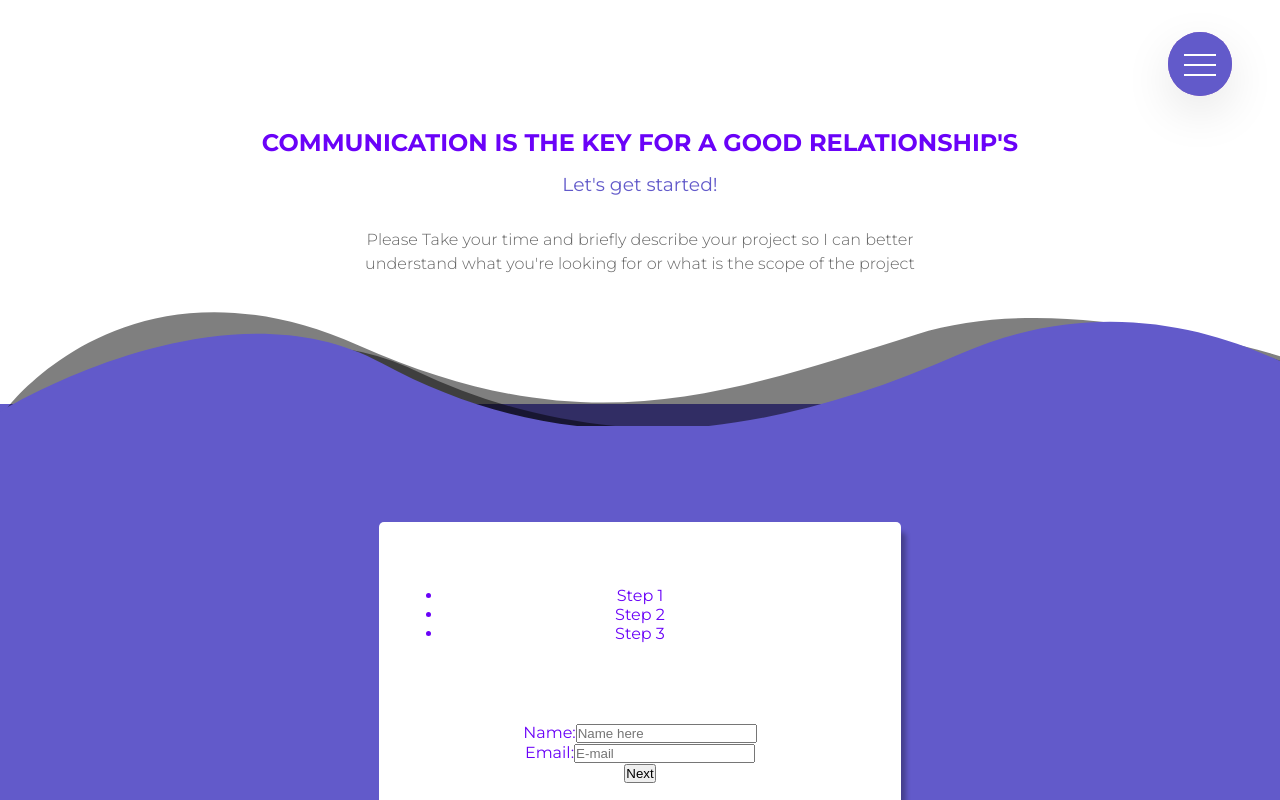
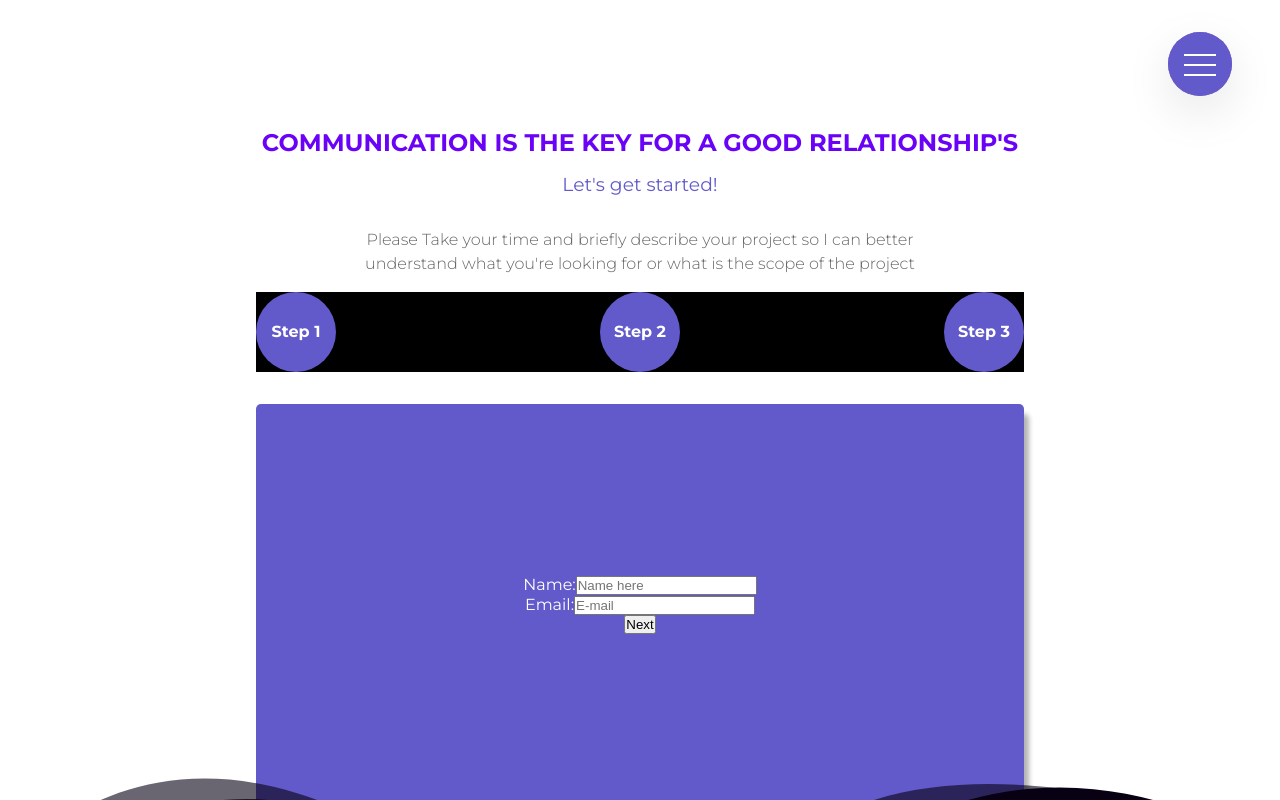
Before and after one commit to leamsigc/leamsigc-react-portfolio, a React (Vite) app: page /contact in a window 1280 px wide. Shown: the top 800 px of the page. Built offline with nearby package versions, Linux system fonts and the light colour scheme.

Commit message:
working on css form and steps views

```diff
--- a/src/components/Form/index.js
+++ b/src/components/Form/index.js
@@ -78,7 +78,7 @@ export default class index extends Component {
 		return (
 			<div className="form__container">
 				<div className="form__container--box">
-					<ul>
+					<ul className="form__container--steps">
 						<li>Step 1</li>
 						<li>Step 2</li>
 						<li>Step 3</li>
@@ -88,7 +88,7 @@ export default class index extends Component {
 						{this.checkSteps(step, values)}
 					</form>
 				</div>
-				<SVGWaves />
+				{/* <SVGWaves /> */}
 			</div>
 		);
 	}
--- a/src/components/SVGWaves.js
+++ b/src/components/SVGWaves.js
@@ -2,8 +2,8 @@ import React from 'react';
 
 export default function SVGWaves() {
 	return (
-		<div className="svg__container" >
-			<svg xmlns="http://www.w3.org/2000/svg" width="110%" height="150" viewBox="0 0 2721.654 150.256">
+		<div className="svg__container">
+			<svg xmlns="http://www.w3.org/2000/svg" width="105%" height="220" viewBox="0 0 2721.654 180.256">
 				<defs />
 				<g id="Group_456" data-name="Group 456" transform="translate(62.218 -778)">
 					<g id="white_wave" data-name="white wave" transform="translate(-195.218 765)">
--- a/src/sass/Components/BreakPoint.sass
+++ b/src/sass/Components/BreakPoint.sass
@@ -6,7 +6,7 @@
 
 
   @else if $breakpoint == "medium"
-    @media (max-width: 992px)
+    @media (max-width: 1200px)
       @content
 
   @else if $breakpoint == "large"
--- a/src/sass/Components/SvgWves.sass
+++ b/src/sass/Components/SvgWves.sass
@@ -5,8 +5,10 @@
     bottom: -5px
     right:0
     left: 0
+    @include respond-to(medium)
+        bottom: -3rem
     @include respond-to(small)
-        bottom: -3rem
+        bottom: -5.7rem
 .cls-1
   fill: rgba(255,255,255,0.04)
 .cls-2
--- a/src/sass/Components/pages/ContactPage.sass
+++ b/src/sass/Components/pages/ContactPage.sass
@@ -1,26 +1,52 @@
 .contact__page
     padding-bottom: 0
-    background: var(--white-color)
+    // background: var(--white-color)
     &>.svg__container
         z-index: 450
 .form__container
     position: relative
     min-height: 80vh
-    margin-top: 8rem
-    background: var(--main-color)
+    margin-top: 1rem
+    // background: var(--main-color)
     display: flex
     justify-content: center
     align-items: center
     z-index: 400
     &--box
-        background: var(--white-color)
-        padding: 4rem
-        box-shadow: 5px 10px 5px rgba(#000,0.3)
-        border-radius: 5px
+        margin-bottom: 8rem
+        // background: var(--white-color)
+    &--steps
+        list-style: none
+        background: #000
+        display: flex
+        justify-content: space-between
+        li
+            width: 80px
+            height: 80px
+            border-radius: 50%
+            line-height: 80px
+            color: var(--white-color)
+            font-weight: 700
+            background: var(--main-color)
+
 
     .form
+        margin-top: 2rem
         &__card
-            max-width: 500px
+            display: flex
+            justify-content: center
+            align-items: center
+            flex-direction: column
+            min-height: 50vh
+            min-width: 60vw
+            max-width: 800px
+
+            width: 100%
+            padding: 4rem
+            border-radius: 5px
+            background: var(--main-color)
+            box-shadow: 5px 10px 5px rgba(#000,0.3)
+            color: var(--white-color)
             padding: 5rem
             transition: all 0.5s ease-in
 
@@ -28,9 +54,11 @@
                 animation: bounce 0.5s ease-in-out
                 @keyframes bounce
                     from
-                        transform:  translateX(3rem)
+                        transform:  translateX(4rem)
+                        opacity: 0.6
                     to
                         transform: translateX(0)
+                        opacity: 1
 .contact__page
     .form__container
         .svg__container
```
